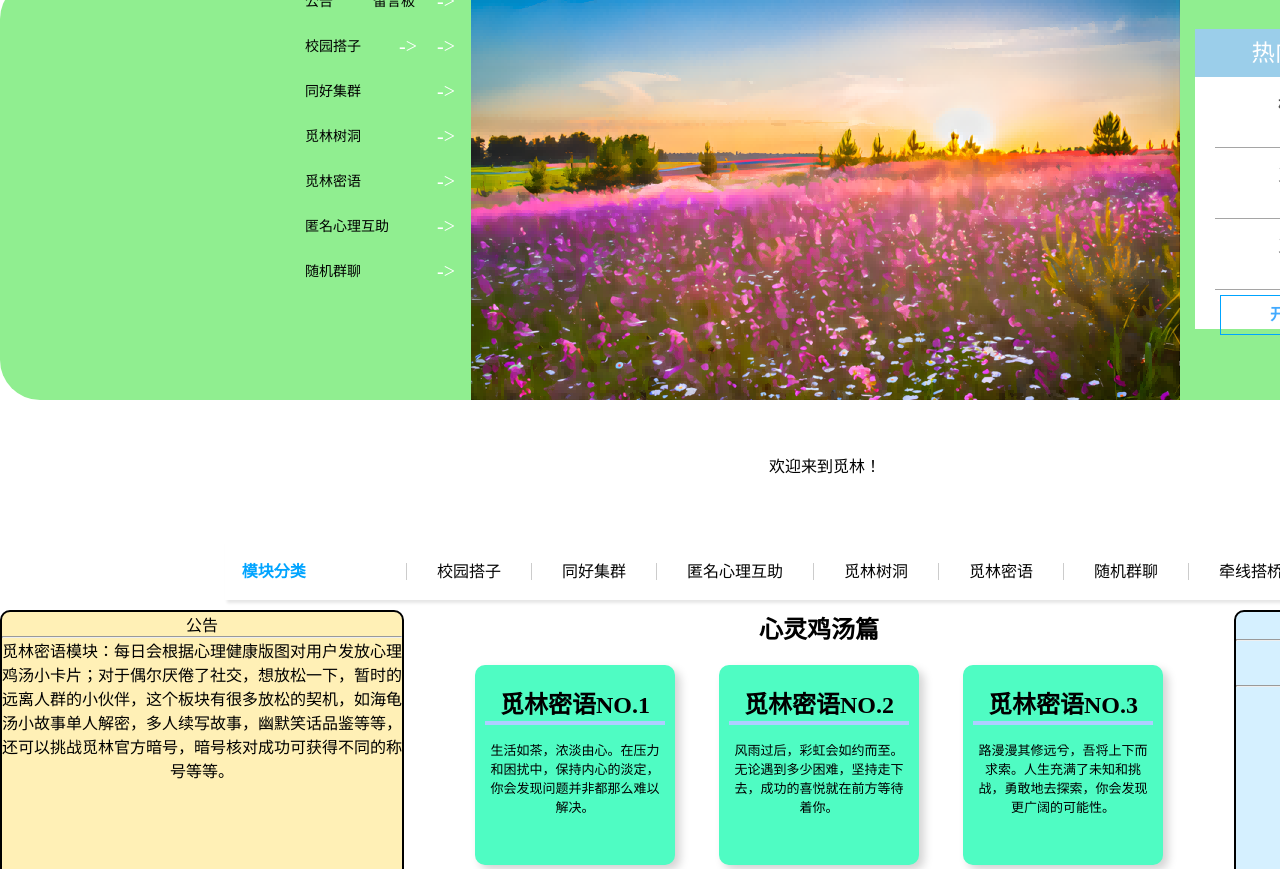
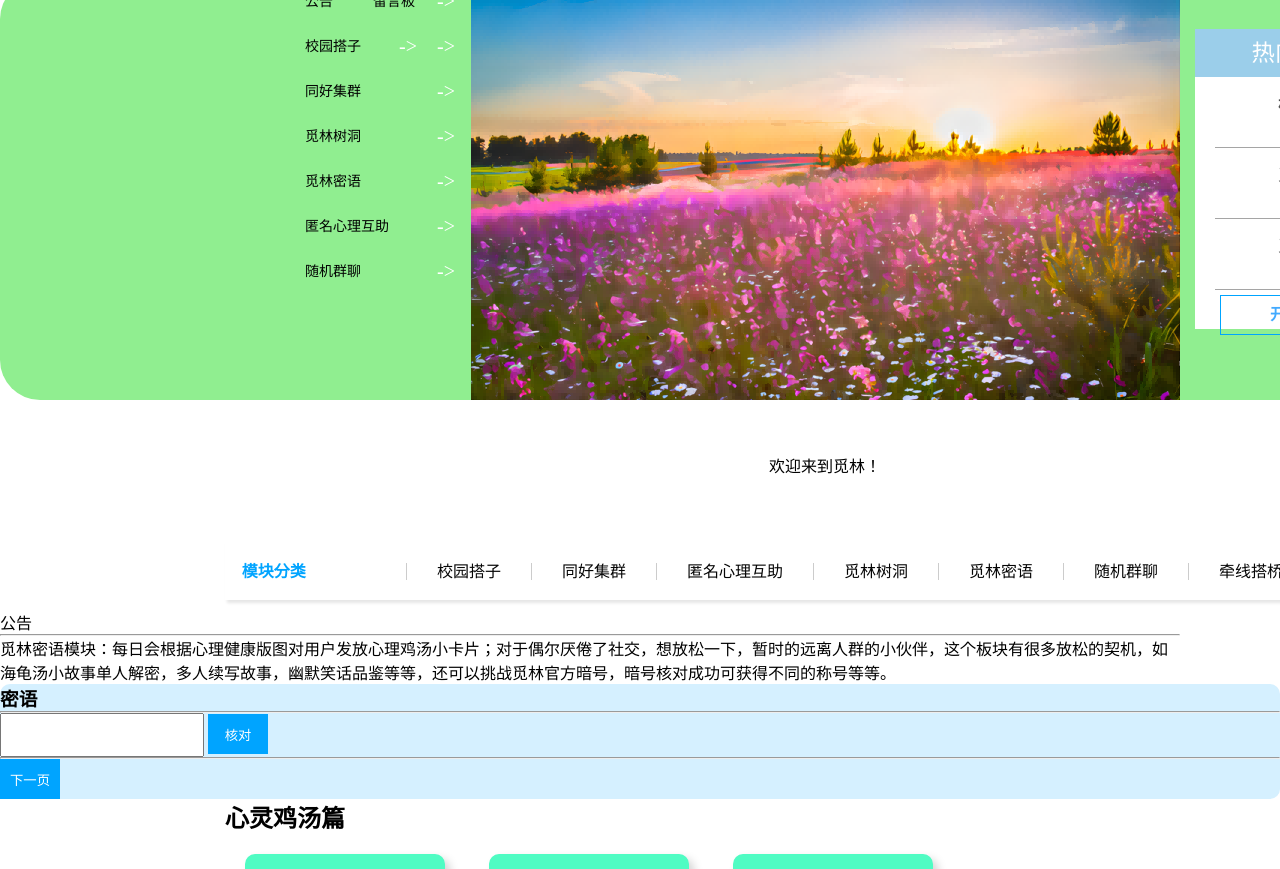
Before and after one commit to lisikuan/milin-http-css, a website: page secret.html in a window 1280 px wide. Shown: the part 83-952 px from the top of the page. Drawn offline with Linux system fonts and the light colour scheme.

Commit message:
Update secret.css

```diff
--- a/secret.css
+++ b/secret.css
@@ -6,8 +6,12 @@
     width:60px;
     height:40px;
  }
+ #joke{
+    width: 200px;
+    height: 40px;
+ }
 
-
+/*
 .contain {
     position: relative;
     height: 85vh;
@@ -20,7 +24,6 @@
 .lside,.rside,.content,.contain {
         height: 85vh;
         text-align: center;
-
 }
 
 
@@ -32,11 +35,15 @@
     flex: 400px 0 0;
     background: #fff0b6;
 }
+*/
+
+.lside{
+    margin-right:100px;
+}
+
 
 .rside {
-    border: 2px solid black;
     border-radius: 10px 10px 10px 10px;
-
     order: 3;
     flex: 400px 0 0;
     background: rgb(213, 240, 255);
@@ -46,7 +53,6 @@
       border-bottom: 2px solid #00acfd;
 
 }
-
 .content {
     order: 2;
     flex: auto 1 0 ;
@@ -54,6 +60,7 @@
     justify-content: center;
     flex-wrap: wrap;
     max-width: 830px;
+    margin: auto;
 }
 
 .c-box{
@@ -66,6 +73,10 @@ box-shadow: 5px 5px 10px 0px lightgray;
 border-radius: 10px;
 transition: 0.3s;
 background: #4ffcc3;
+  max-width: 200px;
+  overflow: hidden;
+  text-overflow: ellipsis;
+  word-wrap: normal;
 }
 
 .c-box h2{
```
